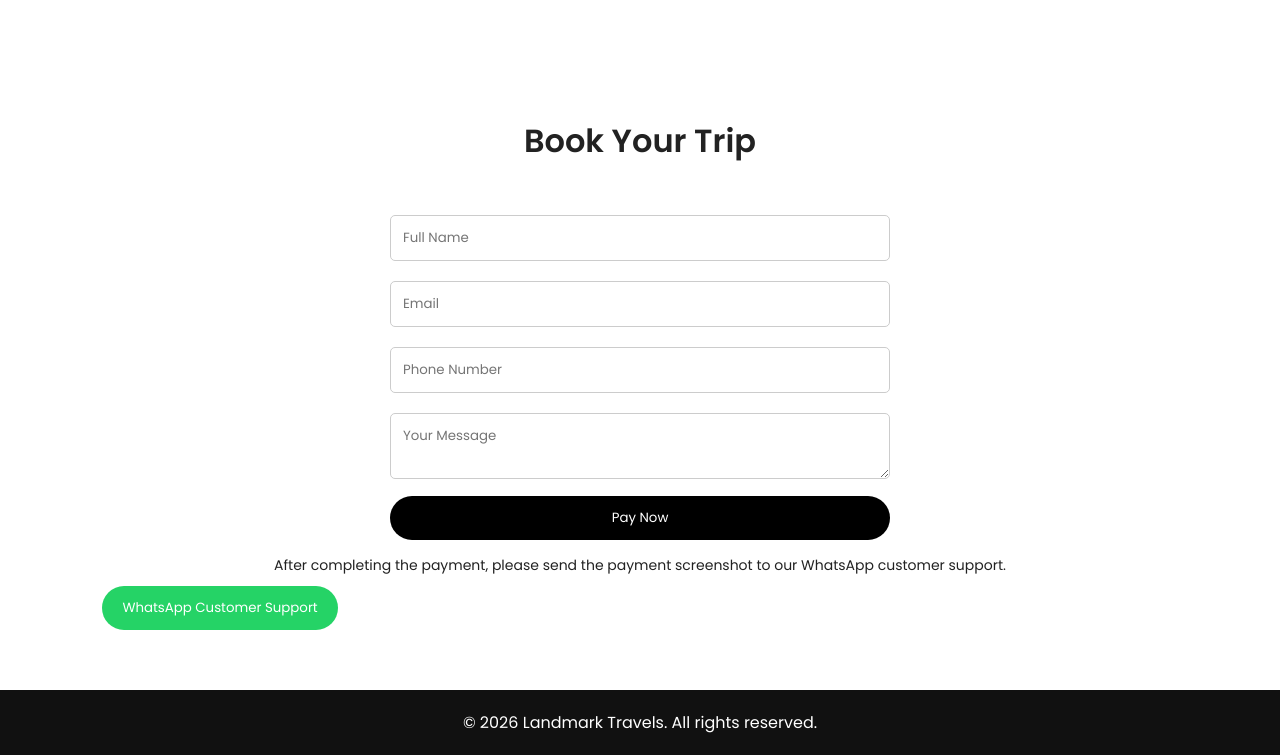
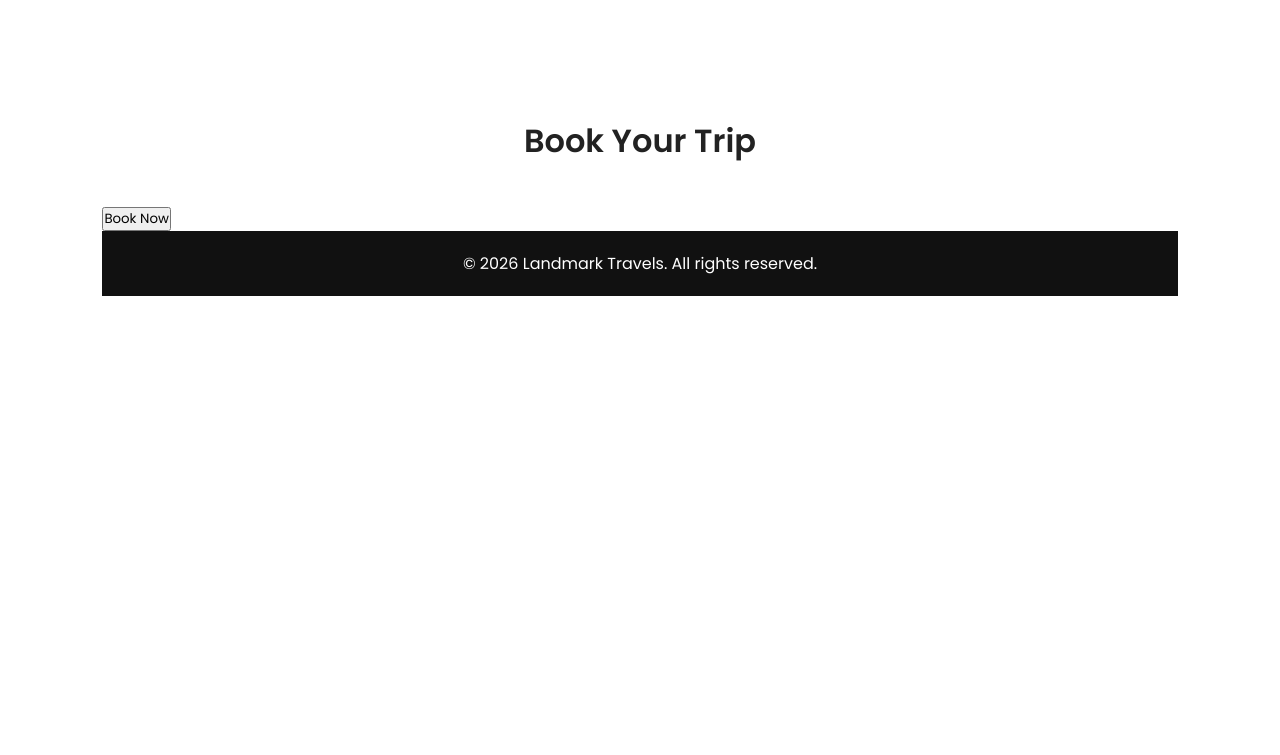
Before and after one commit to landmarktravelss/Landmarktravels, a plain HTML site: page index.html in a window 1280 px wide. Shown: the part 1212-1967 px from the top of the page. After the commit the page ends 1568 px from the top, so only its background shows below. Drawn offline with Linux system fonts and the light colour scheme.

Commit message:
Update index.html

```diff
--- a/index.html
+++ b/index.html
@@ -223,26 +223,9 @@ footer {
 <section class="section" id="book">
   <h2>Book Your Trip</h2>
 
-  <form>
-  <input type="text" placeholder="Full Name" required>
-  <input type="email" placeholder="Email" required>
-  <input type="tel" placeholder="Phone Number" required>
-  <textarea placeholder="Your Message"></textarea>
-
-  <button type="button" onclick="window.open('https://payoneer.com','_blank')">
-    Pay Now
-  </button>
-</form>
-
-<p style="text-align:center; margin-top:15px; font-size:14px;">
-  After completing the payment, please send the payment screenshot to our WhatsApp customer support.
-</p>
-
-<button onclick="window.open('https://wa.me/13654158558','_blank')"
-style="margin-top:10px; background:#25D366; color:white; padding:12px 20px; border:none; border-radius:30px; cursor:pointer;">
-  WhatsApp Customer Support
+  <button onclick="window.location.href='payment.html'">
+  Book Now
 </button>
-</section>
 
 <footer>
   <p>© 2026 Landmark Travels. All rights reserved.</p>
```
